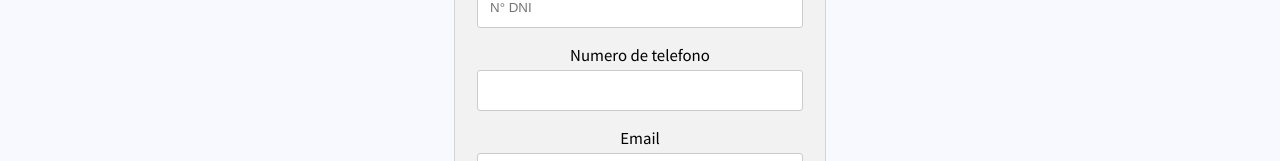
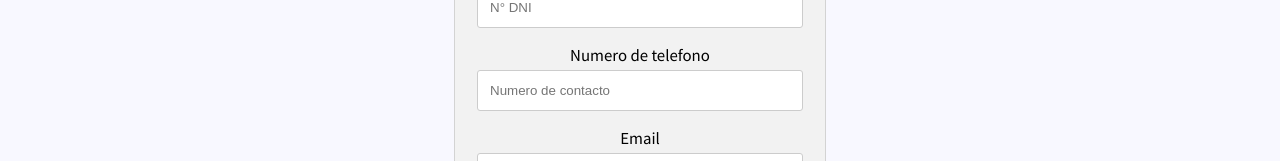
Before and after one commit to F-Scienza/mementica3D, a React (Create React App) app: page /Checkout/form in a window 1280 px wide. Shown: the part 393-554 px from the top of the page. Built offline with nearby package versions, Linux system fonts and the light colour scheme; a web font is replaced by a local one.

Commit message:
bug de telefono formulario

```diff
--- a/src/Components/Form2/index.jsx
+++ b/src/Components/Form2/index.jsx
@@ -138,6 +138,8 @@ function Form2() {
 				<input
 					type="number"
 					id="phone"
+					name='phone'
+					placeholder='Numero de contacto'
 					onChange={handleChange}
 					onBlur={handleBlur}
 					value={form.phone}
```
